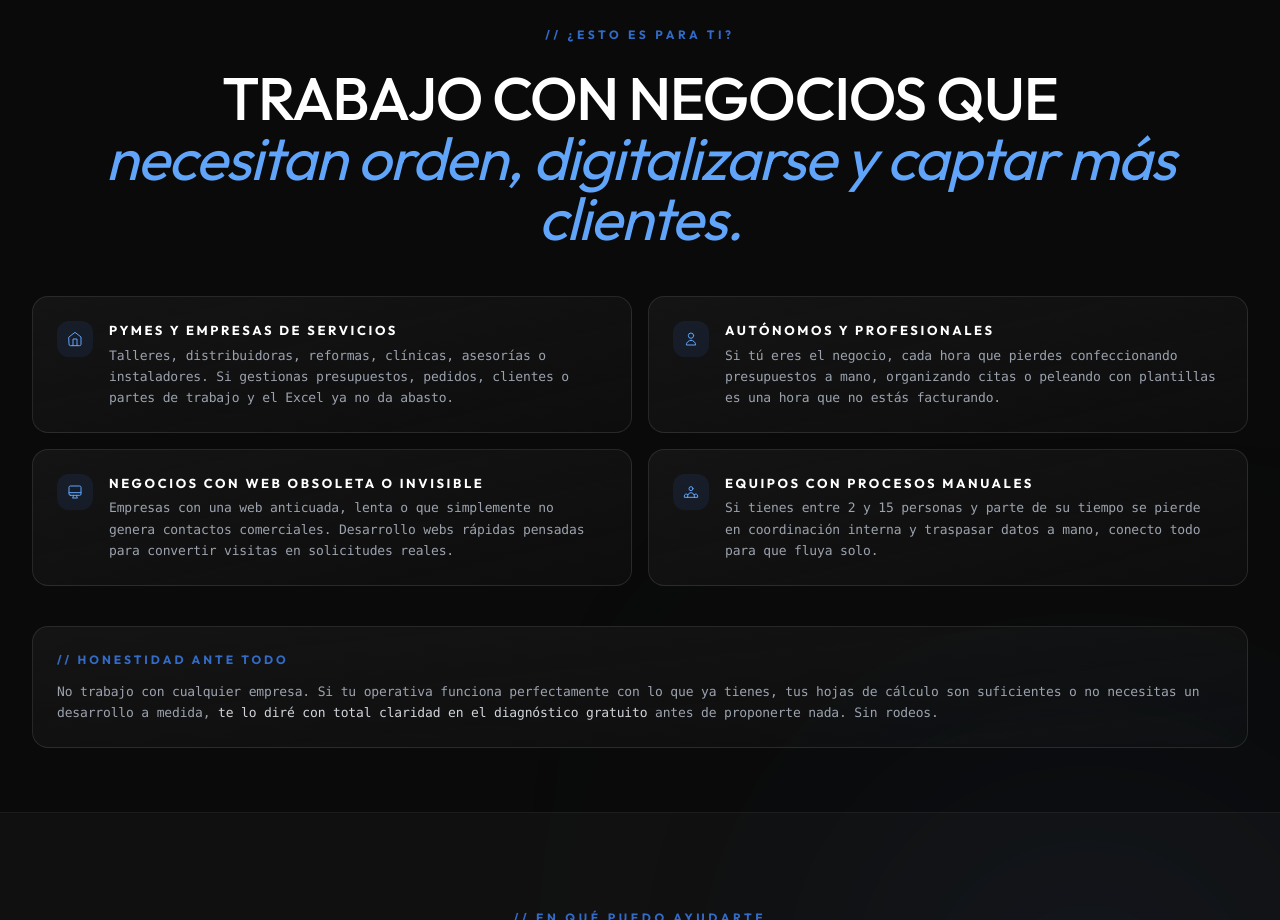
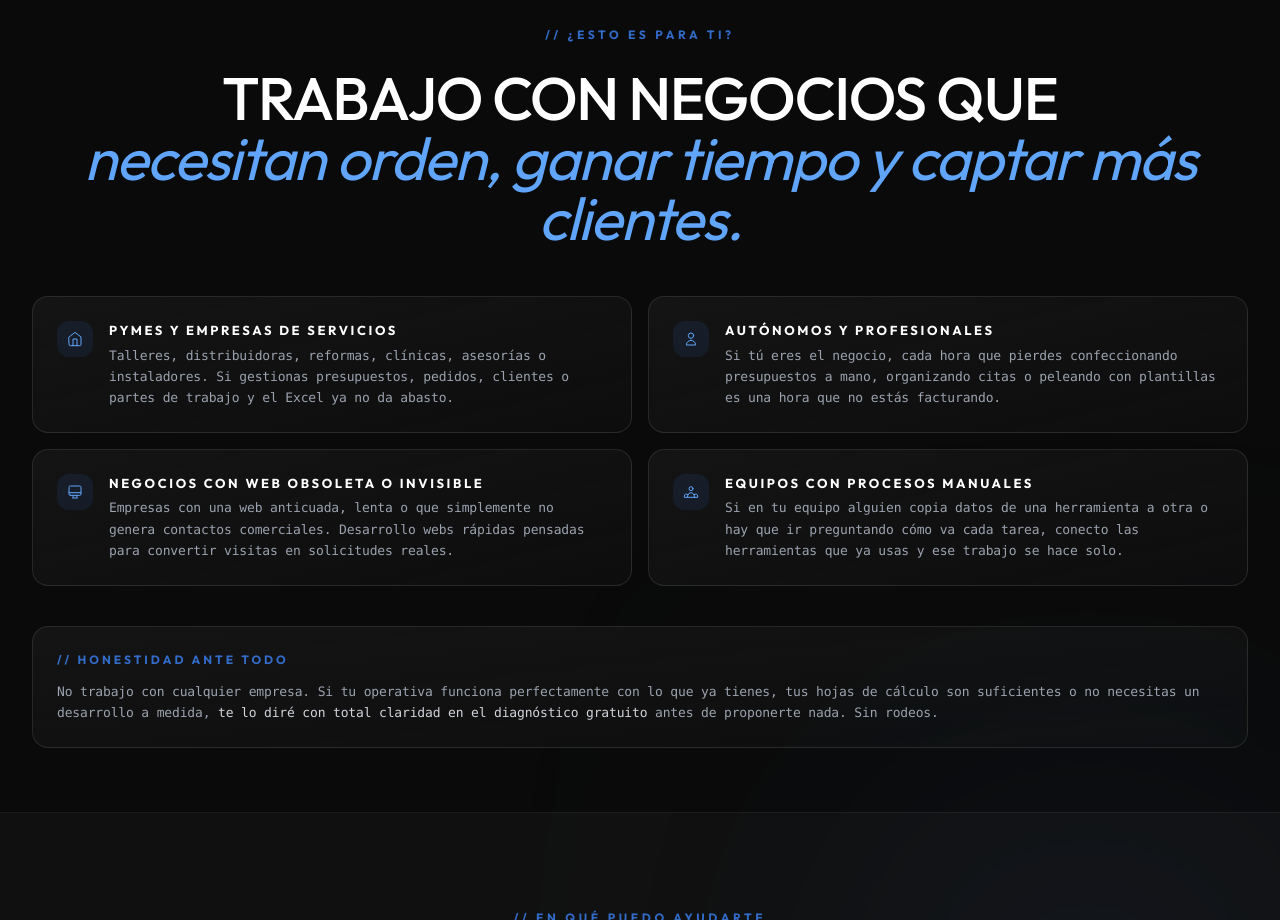
Before and after one commit to joyjos/JOYJOS-IA, a website: page index.html in a window 1280 px wide. Shown: the part 1900-2820 px from the top of the page. Drawn offline with Linux system fonts and the light colour scheme; animation ran at ten frames a second.

Commit message:
fix: simplify the audience copy on the home page
Remove the 2-15 people range from the "Equipos con procesos manuales"
card, which excluded teams that fit the offer, and describe the
situation with everyday examples instead.

Replace "digitalizarse" with "ganar tiempo" in the "para quién"
section title.

Both changes are mirrored in llms.txt.

```diff
--- a/index.html
+++ b/index.html
@@ -322,7 +322,7 @@
                         <h2 class="text-4xl sm:text-6xl font-display font-medium text-white leading-tight uppercase tracking-tight">
                             Trabajo con negocios que <br>
                             <span class="font-display italic lowercase font-light text-brand-light">
-                                necesitan orden, digitalizarse y captar más clientes.
+                                necesitan orden, ganar tiempo y captar más clientes.
                             </span>
                         </h2>
                     </div>
@@ -416,8 +416,8 @@
                                     Equipos con procesos manuales
                                 </p>
                                 <p class="text-[13px] font-mono text-gray-400 leading-relaxed">
-                                    Si tienes entre 2 y 15 personas y parte de su tiempo se pierde en
-                                    coordinación interna y traspasar datos a mano, conecto todo para que fluya solo.
+                                    Si en tu equipo alguien copia datos de una herramienta a otra o hay que ir
+                                    preguntando cómo va cada tarea, conecto las herramientas que ya usas y ese trabajo se hace solo.
                                 </p>
                             </div>
                         </div>
--- a/llms.txt
+++ b/llms.txt
@@ -79,12 +79,12 @@ Conexión de las herramientas que ya se utilizan para eliminar el trabajo manual
 
 ## Para quién es JOYJOS
 
-JOYJOS trabaja con negocios que necesitan orden, digitalizarse y captar más clientes:
+JOYJOS trabaja con negocios que necesitan orden, ganar tiempo y captar más clientes:
 
 - **Pymes y empresas de servicios**: talleres, distribuidoras, reformas, clínicas, asesorías o instaladores. Si gestionan presupuestos, pedidos, clientes o partes de trabajo y el Excel ya no da abasto.
 - **Autónomos y profesionales**: si el profesional es el negocio, cada hora perdida confeccionando presupuestos a mano, organizando citas o peleando con plantillas es una hora que no se factura.
 - **Negocios con web obsoleta o invisible**: empresas con una web anticuada, lenta o que simplemente no genera contactos comerciales. Se desarrollan webs rápidas pensadas para convertir visitas en solicitudes reales.
-- **Equipos con procesos manuales**: equipos de entre 2 y 15 personas donde parte del tiempo se pierde en coordinación interna y en traspasar datos a mano.
+- **Equipos con procesos manuales**: equipos donde alguien copia datos de una herramienta a otra o hay que ir preguntando cómo va cada tarea; se conectan las herramientas que ya usan para que ese trabajo se haga solo.
 
 **JOYJOS no trabaja con cualquier empresa.** Si la operativa funciona perfectamente con lo que ya se tiene, las hojas de cálculo son suficientes o no se necesita un desarrollo a medida, se comunica con total claridad en el diagnóstico gratuito antes de proponer nada.
 
```
